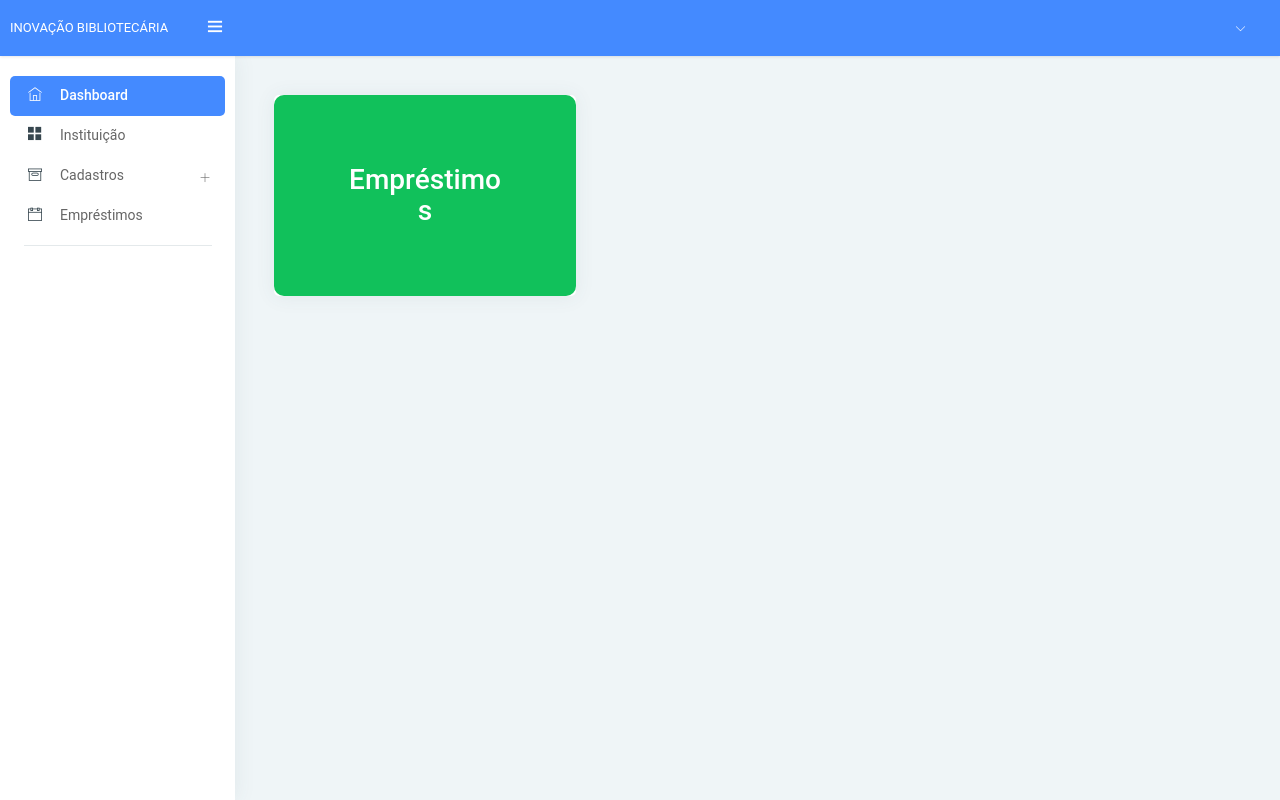
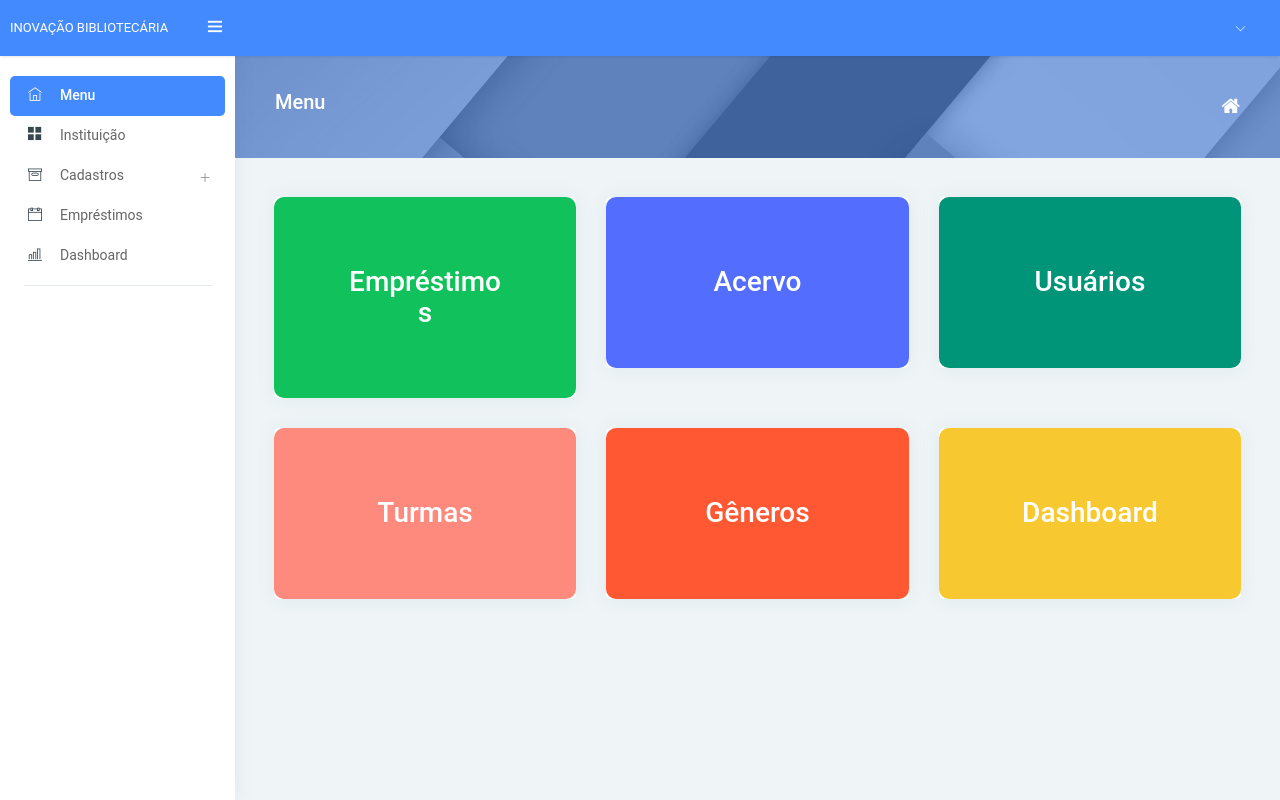
Before and after one commit to Guiluna/PI_4_bib, a PHP site: page /admin/painel.php in a window 1280 px wide. Run offline with PHP 8.4, Linux system fonts and the light colour scheme; the visitor is signed in with stand-in values (Sample User, id 1); data comes from the database, SQL or seed files in the repository.

Commit message:
Novo menu para navegação

```diff
--- a/admin/acervos/painel.php
+++ b/admin/acervos/painel.php
@@ -59,7 +59,7 @@ input[type="radio"]:checked {
             <div class="col-md-4">
                 <ul class="breadcrumb-title">
                     <li class="breadcrumb-item">
-                        <a href="painel.php"> <i class="fa fa-home"></i> </a>
+                        <a href="painel.php"> <i class="fa fa-home f-20"></i> </a>
                     </li>
                     <li class="breadcrumb-item"><a href="javascript:void(0)"></a>
                     </li>
--- a/admin/cad_categorias/painel.php
+++ b/admin/cad_categorias/painel.php
@@ -59,7 +59,7 @@ input[type="radio"]:checked {
             <div class="col-md-4">
                 <ul class="breadcrumb-title">
                     <li class="breadcrumb-item">
-                        <a href="painel.php"> <i class="fa fa-home"></i> </a>
+                        <a href="painel.php"> <i class="fa fa-home f-20"></i> </a>
                     </li>
                     <li class="breadcrumb-item"><a href="javascript:void(0)"></a>
                     </li>
--- a/admin/cad_usuarios/painel.php
+++ b/admin/cad_usuarios/painel.php
@@ -59,7 +59,7 @@ input[type="radio"]:checked {
             <div class="col-md-4">
                 <ul class="breadcrumb-title">
                     <li class="breadcrumb-item">
-                        <a href="painel.php"> <i class="fa fa-home"></i> </a>
+                        <a href="painel.php"> <i class="fa fa-home f-20"></i> </a>
                     </li>
                     <li class="breadcrumb-item"><a href="javascript:void(0)"></a>
                     </li>
--- a/admin/cursos/painel.php
+++ b/admin/cursos/painel.php
@@ -59,7 +59,7 @@ input[type="radio"]:checked {
             <div class="col-md-4">
                 <ul class="breadcrumb-title">
                     <li class="breadcrumb-item">
-                        <a href="painel.php"> <i class="fa fa-home"></i> </a>
+                        <a href="painel.php"> <i class="fa fa-home f-20"></i> </a>
                     </li>
                     <li class="breadcrumb-item"><a href="javascript:void(0)"></a>
                     </li>
--- a/admin/emprestimos/painel.php
+++ b/admin/emprestimos/painel.php
@@ -59,7 +59,7 @@ input[type="radio"]:checked {
             <div class="col-md-4">
                 <ul class="breadcrumb-title">
                     <li class="breadcrumb-item">
-                        <a href="painel.php"> <i class="fa fa-home"></i> </a>
+                        <a href="painel.php"> <i class="fa fa-home f-20"></i> </a>
                     </li>
                     <li class="breadcrumb-item"><a href="javascript:void(0)"></a>
                     </li>
--- a/admin/menu/painel.php
+++ b/admin/menu/painel.php
@@ -7,6 +7,28 @@ $lista = $db->query("SELECT * FROM cad_escola WHERE id = '$usuario_id'  ");
 $dados = $lista->fetchArray();
 $nome_escola = $dados['nome'];
 ?>
+
+<div class="page-header">
+    <div class="page-block">
+        <div class="row align-items-center">
+            <div class="col-md-8">
+                <div class="page-header-title">
+                    <h5 class="m-b-10">Menu</h5>
+                </div>
+            </div>
+            <div class="col-md-4">
+                <ul class="breadcrumb-title">
+                    <li class="breadcrumb-item">
+                        <a href="painel.php"> <i class="fa fa-home f-20"></i> </a>
+                    </li>
+
+                </ul>
+            </div>
+        </div>
+
+
+    </div>
+</div>
 
 <div class="pcoded-inner-content">
     <!-- Main-body start -->
@@ -25,8 +47,89 @@ $nome_escola = $dados['nome'];
                             </div>
                         </div>
                     </div>
+                    <div class="col-xl-4 col-md-6">
+                        <div class="card">
+                            <div class="card-block bg-c-purple b-radius-10" >
+
+                                <a href="#" class="acervo"><h3 class="text-white m-50" style="text-align: center;">Acervo</h3></a>
+
+                            </div>
+                        </div>
+                    </div>
+                    <div class="col-xl-4 col-md-6">
+                        <div class="card">
+                            <div class="card-block b-radius-10" style="background: #009578;">
+
+                                <a href="#" class="usuarios"><h3 class="text-white m-50" style="text-align: center;">Usuários</h3></a>
+
+                            </div>
+                        </div>
+                    </div>
+                </div>
+                <div class="row">
+                    <div class="col-xl-4 col-md-6">
+                        <div class="card">
+                            <div class="card-block bg-c-orenge b-radius-10" >
+
+                                <a href="#" class="cursos"><h3 class="text-white m-50" style="text-align: center;">Turmas</h3></a>
+
+                            </div>
+                        </div>
+                    </div>
+                    <div class="col-xl-4 col-md-6">
+                        <div class="card">
+                            <div class="card-block b-radius-10" style="background: #ff5833;" >
+
+                                <a href="#" class="categorias"><h3 class="text-white m-50" style="text-align: center;">Gêneros</h3></a>
+
+                            </div>
+                        </div>
+                    </div>
+                    <div class="col-xl-4 col-md-6">
+                        <div class="card">
+                            <div class="card-block b-radius-10" style="background: #f8c830;" >
+
+                                <a href="#" class="dashboard"><h3 class="text-white m-50" style="text-align: center;">Dashboard</h3></a>
+
+                            </div>
+                        </div>
+                    </div>
                 </div>
             </div>
         </div>
     </div>
 </div>
+<script>
+    $(function(){
+        $('.emprestimos').click(function(){
+            $('.menus').removeClass('active');
+            $('.emprestimos1').addClass('active');
+            $('.corpo').load('emprestimos/painel.php')
+        })
+        $('.acervo').click(function(){
+            $('.menus').removeClass('active');
+            $('.cadastros1').addClass('active');
+            $('.corpo').load('acervos/painel.php')
+        })
+        $('.usuarios').click(function(){
+            $('.menus').removeClass('active');
+            $('.cadastros1').addClass('active');
+            $('.corpo').load('cad_usuarios/painel.php')
+        })
+        $('.cursos').click(function(){
+            $('.menus').removeClass('active');
+            $('.cadastros1').addClass('active');
+            $('.corpo').load('cursos/painel.php')
+        })
+        $('.categorias').click(function(){
+            $('.menus').removeClass('active');
+            $('.cadastros1').addClass('active');
+            $('.corpo').load('cad_categorias/painel.php')
+        })
+        $('.dashboard').click(function(){
+            $('.menus').removeClass('active');
+            $('.dashboard1').addClass('active');
+            $('.corpo').load('dashboard/painel.php')
+        })
+    })
+</script>
--- a/admin/painel.php
+++ b/admin/painel.php
@@ -172,10 +172,10 @@ $nome_escola = $dados['nome'];
                                 <!--<img class="img-fluid" src="../imagens/logo_novo.png" style="width: 130px; margin-bottom: -10px; margin-top:-7px;" alt="Theme-Logo" />-->
                             </div>
                           <ul class="pcoded-item pcoded-left-item">
-                              <li class="dashboard1 menus">
+                              <li class="menu menus">
                                   <a href="painel.php" class="waves-effect waves-dark dashboard">
                                       <span class="pcoded-micon"><i class="ti-home"></i><b>D</b></span>
-                                      <span class="pcoded-mtext" data-i18n="nav.dash.main">Dashboard</span>
+                                      <span class="pcoded-mtext" data-i18n="nav.dash.main">Menu</span>
                                       <span class="pcoded-mcaret"></span>
                                   </a>
                               </li>
@@ -236,17 +236,14 @@ $nome_escola = $dados['nome'];
                                   </a>
 
                               </li>
-                              <!--
-                              <li class="relatorios1 menus">
-                                  <a href="javascript:void(0)" class="waves-effect waves-dark relatorios">
+
+                              <li class="dashboard1 menus">
+                                  <a href="javascript:void(0)" class="waves-effect waves-dark dashboard">
                                       <span class="pcoded-micon"><i class="ti-bar-chart"></i></span>
-                                      <span class="pcoded-mtext"  data-i18n="nav.dash.main">Relatórios</span>
+                                      <span class="pcoded-mtext"  data-i18n="nav.dash.main">Dashboard</span>
 
                                   </a>
                               </li>
-                             -->
-
-
 
                           </ul>
 
@@ -290,8 +287,7 @@ $nome_escola = $dados['nome'];
 </body>
 <script>
     $(function(){
-        //$('.corpo').load("dashboard.php")
-        $('.dashboard1').addClass('active');
+        $('.menu').addClass('active');
 
         $('.categorias').click(function(){
             $('.menus').removeClass('active');
@@ -322,25 +318,17 @@ $nome_escola = $dados['nome'];
 
         $('.corpo').load('menu/painel.php')
 
-        $('.relatorios').click(function(){
+        $('.dashboard').click(function(){
             $('.menus').removeClass('active');
-            $('.relatorios1').addClass('active');
+            $('.dashboard1').addClass('active');
             $('.corpo').load('relatorios/painel.php')
         })
-
-
-
-
 
         $('.escola').click(function(){
             $('.menus').removeClass('active');
             $('.escola1').addClass('active');
             $('.corpo').load('perfil/painel.php')
         })
-
-
-
-
     })
 </script>
 </html>
--- a/admin/perfil/painel.php
+++ b/admin/perfil/painel.php
@@ -22,7 +22,7 @@ $nome_escola = $dados['nome'];
             <div class="col-md-4">
                 <ul class="breadcrumb-title">
                     <li class="breadcrumb-item">
-                        <a href="painel.php"> <i class="fa fa-home"></i> </a>
+                        <a href="painel.php"> <i class="fa fa-home f-20"></i> </a>
                     </li>
                     <li class="breadcrumb-item"><a href="javascript:void(0)">Escola: <?php echo $nome_escola ?></a>
                     </li>
```
Also changed, not shown: admin/dashboard.php (deleted), admin/dashboard/painel.php (renamed from admin/relatorios/painel.php), admin/dashboard/painel_old.php (renamed from admin/relatorios/painel_old.php), assets/css/style.css.
